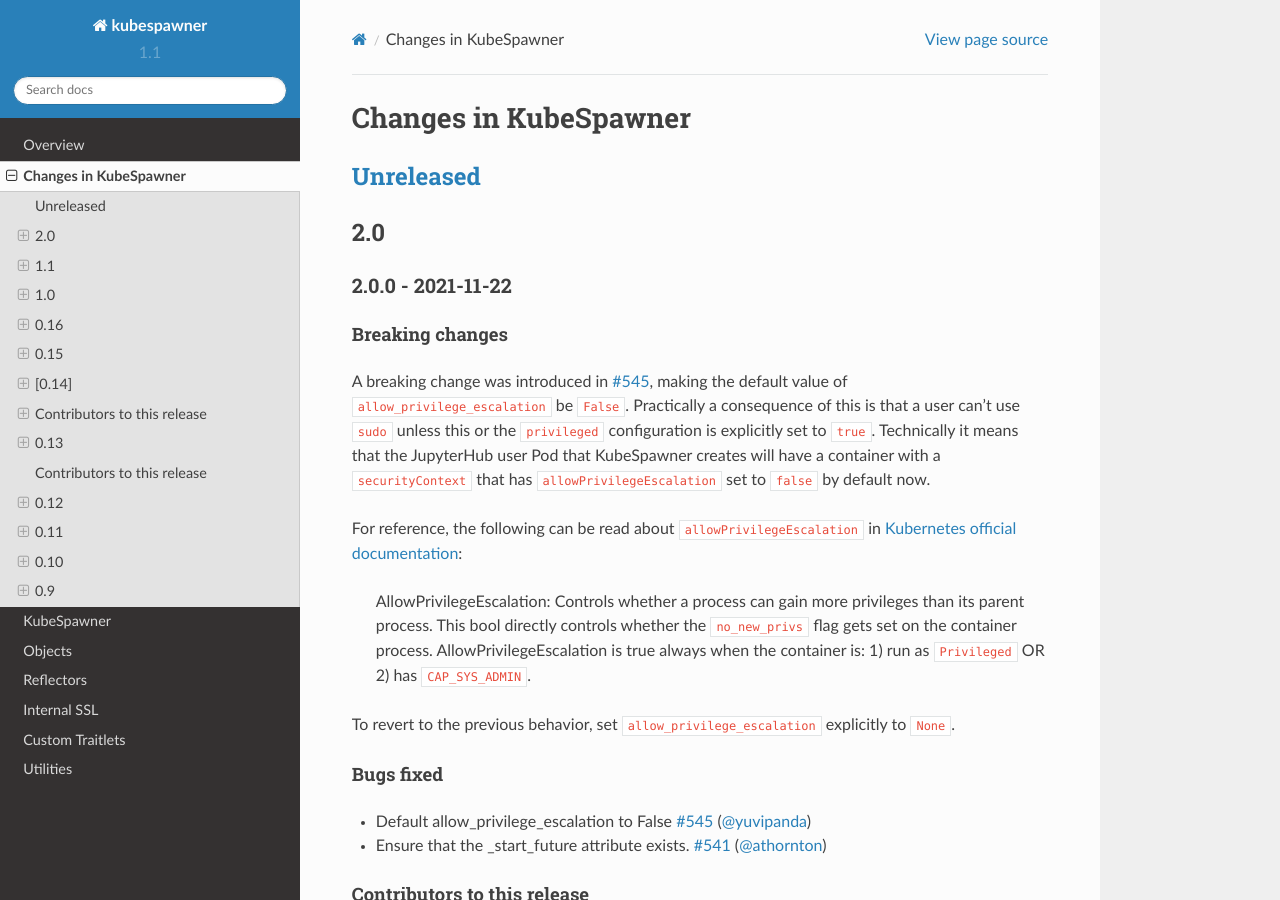
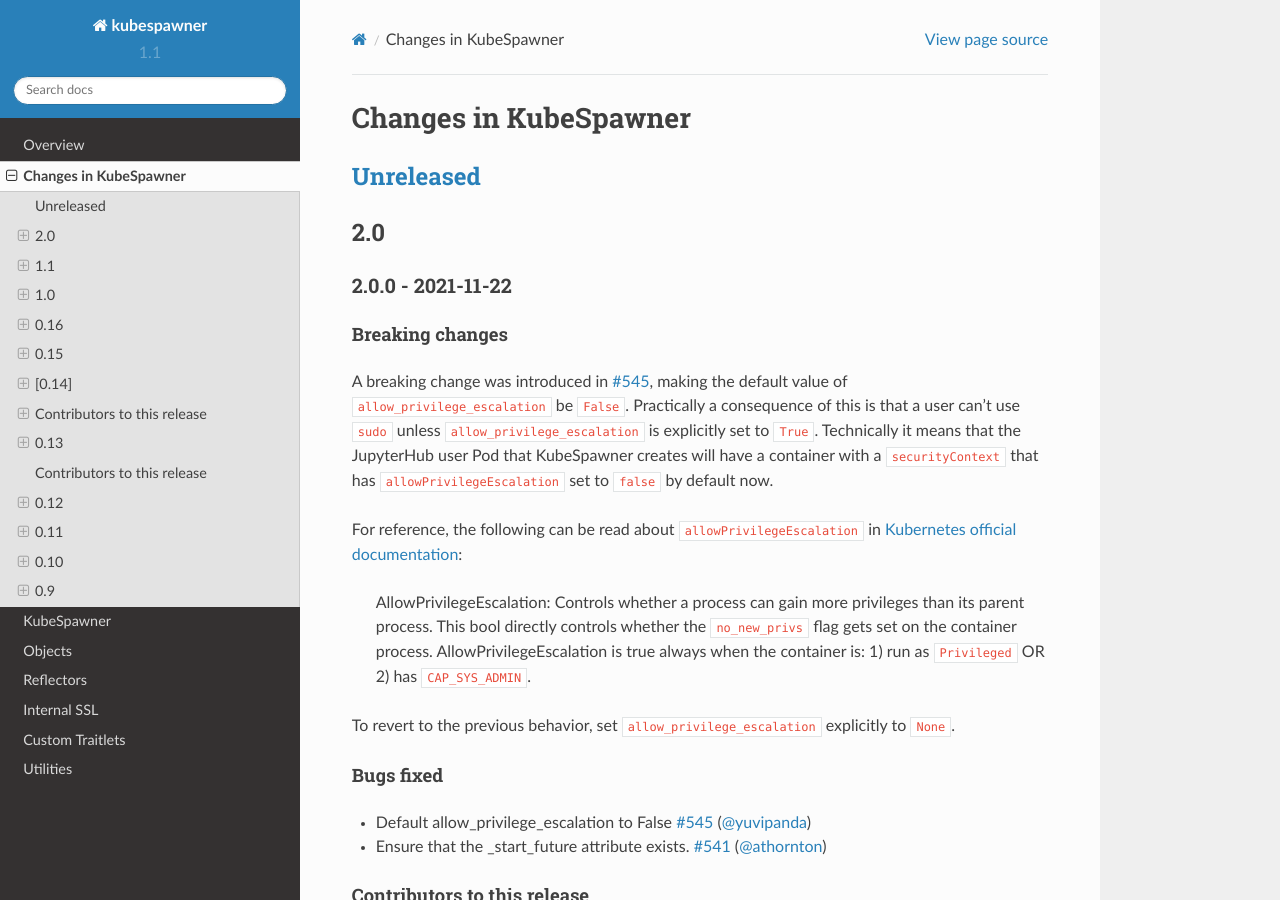
Before and after one commit to jupyterhub/kubespawner, a Sphinx documentation site: the page built from docs/source/changelog.md, in a window 1280 px wide and 900 px high. Built offline with Sphinx 7.4.7 and the Read the Docs theme 2.0.0, drawn with Linux system fonts in a browser that asks for light colours.

Commit message:
Mention how to get sudo back

```diff
--- a/docs/source/changelog.md
+++ b/docs/source/changelog.md
@@ -10,7 +10,7 @@
 
 #### Breaking changes
 
-A breaking change was introduced in [#545](https://github.com/jupyterhub/kubespawner/pull/545), making the default value of `allow_privilege_escalation` be `False`. Practically a consequence of this is that a user can't use `sudo` unless this or the `privileged` configuration is explicitly set to `true`. Technically it means that the JupyterHub user Pod that KubeSpawner creates will have a container with a `securityContext` that has `allowPrivilegeEscalation` set to `false` by default now.
+A breaking change was introduced in [#545](https://github.com/jupyterhub/kubespawner/pull/545), making the default value of `allow_privilege_escalation` be `False`. Practically a consequence of this is that a user can't use `sudo` unless `allow_privilege_escalation` is explicitly set to `True`. Technically it means that the JupyterHub user Pod that KubeSpawner creates will have a container with a `securityContext` that has `allowPrivilegeEscalation` set to `false` by default now.
 
 For reference, the following can be read about `allowPrivilegeEscalation` in [Kubernetes official documentation](https://kubernetes.io/docs/tasks/configure-pod-container/security-context/):
 
```
